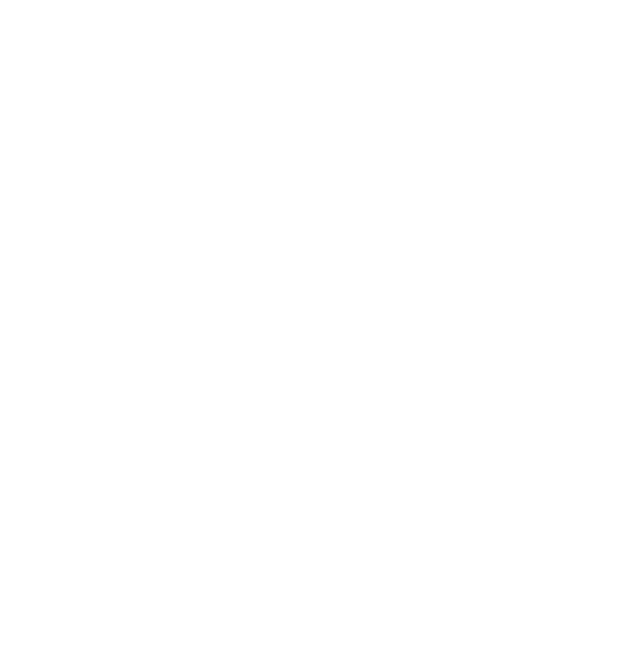
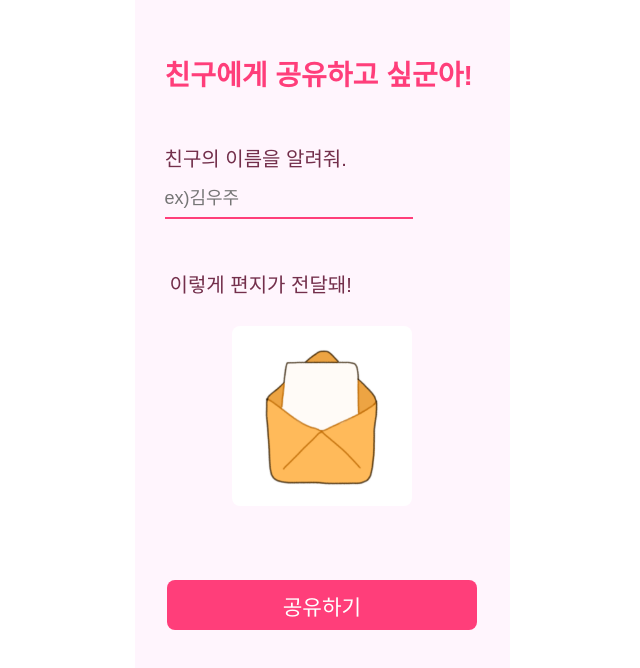
Before and after one commit to huise0ng/MOK.png, a SvelteKit app: page /friend in a window 1280 px wide. Shown: the part 122-790 px from the top of the page, without its empty margins (318-958 px from the left). Built offline with nearby package versions, Linux system fonts and the light colour scheme.

Commit message:
💫 :: 메시지 보내기 구현"

```diff
--- a/src/routes/friend/+page.svelte
+++ b/src/routes/friend/+page.svelte
@@ -0,0 +1,123 @@
+<script>
+    let friendName = '';
+
+    const handleShare = () => {
+        console.log({ friendName });
+    };
+</script>
+
+<style>
+    .container {
+        width: 375px;
+        height: 812px;
+        display: flex;
+        flex-direction: column;
+        align-items: center;
+        justify-content: center;
+        position: relative;
+        background-color: #FFF5FD;
+        font-family: 'Pretendard', sans-serif;
+        margin: 0 auto;
+        overflow: hidden;
+        border-radius: 32px;
+        margin: 40px auto 0;
+    }
+
+    h1 {
+        color: #FF3E7A;
+        font-size: 28px;
+        font-weight: Extrabold;
+        margin-bottom: 50px;
+        margin-top: -70px;
+        text-align: left;
+        padding-left: 20px;
+        width: calc(100% - 40px);
+    }
+
+    p {
+        display: block;
+        color: #732F4B;
+        font-size: 20px;
+        margin-bottom: 8px;
+        padding-left: 20px;
+        width: calc(100% - 40px);
+        margin-left: 10px;
+    }
+
+    label {
+        display: block;
+        color: #732F4B;
+        font-size: 20px;
+        margin-bottom: 8px;
+        padding-left: 20px;
+        width: calc(100% - 40px);
+        margin-left: 10px;
+    }
+
+    .input-container {
+        width: 100%;
+        margin-bottom: 30px;
+    }
+
+    .input-container input {
+        width: 248px;
+        border: none;
+        border-bottom: 2px solid #FF3E7A;
+        padding: 8px 0;
+        font-size: 18px;
+        color: #FF3E7A;
+        outline: none;
+        background-color: transparent;
+        margin-left: 30px;
+    }
+
+
+    .image-container {
+        margin: 20px 0;
+        display: flex;
+        justify-content: center;
+        width: 100%;
+    }
+
+    .image-container img {
+        width: 180px;
+        height: auto;
+    }
+
+    button {
+        width: 310px;
+        height: 50px;
+        background-color: #FF3E7A;
+        border: none;
+        border-radius: 8px;
+        color: #FFFFFF;
+        font-size: 16pt;
+        font-family: 'Pretendard', sans-serif;
+        font-weight: 400;
+        cursor: pointer;
+        position: absolute;
+        bottom: 100px;
+        display: flex;
+        align-items: center;
+        justify-content: center;
+    }
+
+
+</style>
+
+<div class="container">
+    <h1>친구에게 공유하고 싶군아!</h1>
+
+    <div class="input-container">
+        <label for="friend-name">친구의 이름을 알려줘.</label>
+        <input type="text" id="friend-name" bind:value={friendName} placeholder="ex)김우주" />
+    </div>
+
+    <p>이렇게 편지가 전달돼!</p>
+
+    <div class="image-container">
+        <img src="33b.svg" alt="Letter Envelope">
+    </div>
+
+    <button on:click={handleShare}>공유하기</button>
+</div>
--- a/src/routes/send/+page.svelte
+++ b/src/routes/send/+page.svelte
@@ -5,7 +5,6 @@
 
     const handleSubmit = () => {
         console.log({ days, title, message });
-        // '/sent' 페이지로 이동
         window.location.href = '/sent';
     };
 
@@ -17,7 +16,7 @@
 <style>
     .container {
         width: 375px;
-        height: 931px;
+        height: 960px;
         display: flex;
         flex-direction: column;
         align-items: center;
@@ -36,7 +35,7 @@
         font-size: 28px;
         font-weight: Extrabold;
         margin-bottom: 50px;
-        margin-top: -50px;
+        margin-top: 50px;
         text-align: left;
         padding-left: 20px;
         width: calc(100% - 40px);
@@ -103,7 +102,8 @@
 
     .button-container {
         display: flex;
-        justify-content: center;
+        flex-direction: column;
+        align-items: center;
         width: calc(100% - 40px);
         margin-top: 50px;
     }
@@ -111,61 +111,50 @@
     button {
         width: 310px;
         height: 50px;
-        background-color: #FF3E7A;
         border: none;
         border-radius: 8px;
         color: #FFFFFF;
-        font-size: 18pt;
+        font-size: 16pt;
         font-family: 'Pretendard', sans-serif;
         font-weight: 400;
         cursor: pointer;
-        position: absolute;
-        bottom: 100px;
-        left: 50%;
-        transform: translateX(-50%);
+        margin-bottom: 20px;
         display: flex;
         align-items: center;
         justify-content: center;
     }
 
-    button:hover {
+    button:first-of-type {
+        background-color: #FF3E7A;
+    }
+
+    button:first-of-type:hover {
         background-color: #e03570;
     }
 
-    .skip-text {
-        font-size: 16px;
+    .share-button {
         color: #FF3E7A;
-        cursor: pointer;
-        position: absolute;
-        bottom: 60px;
-        left: 50%;
-        transform: translateX(-50%);
-        text-align: center;
+        border: 2px solid #FF3E7A;
     }
 
-    .skip-text:hover {
-        text-decoration: underline;
-    }
+
 
 </style>
 
 <div class="container">
-    <h1>미래의 너에게 <br>전하고 싶은 말을 쓸 수 있어.</h1>
+    <h1>너 또는 친구에게<br>전하고 싶은 말을 쓸 수 있어.</h1>
 
-    <label for="days">몇일 후의 너에게 전하고 싶어?</label>
+    <label for="days">몇일 후에 볼 수 있으면 좋겠어?</label>
     <input type="text" id="days" bind:value={days} placeholder="여기에 입력해줘." />
 
     <div class="white-box">
         <!-- svelte-ignore a11y-label-has-associated-control -->
         <label class="white-box-label">어떤 내용을 작성하고 싶어?</label>
-        <textarea bind:value={message} placeholder="이야기를 적어줘."></textarea>
+        <textarea bind:value={message} placeholder="하고 싶은 이야기를 적어줘."></textarea>
     </div>
 
     <div class="button-container">
         <button on:click={handleSubmit}>작성 완료</button>
+        <button class="share-button" on:click={handleSubmit}>친구에게 공유하기</button>
     </div>
-
-    <!-- svelte-ignore a11y-click-events-have-key-events -->
-    <!-- svelte-ignore a11y-no-static-element-interactions -->
-    <div class="skip-text" on:click={handleSkip}>건너뛰기</div>
 </div>
```
Also changed, not shown: src/routes/+page.svelte (+4 -4 lines), static/kakaologo.svg (added).
